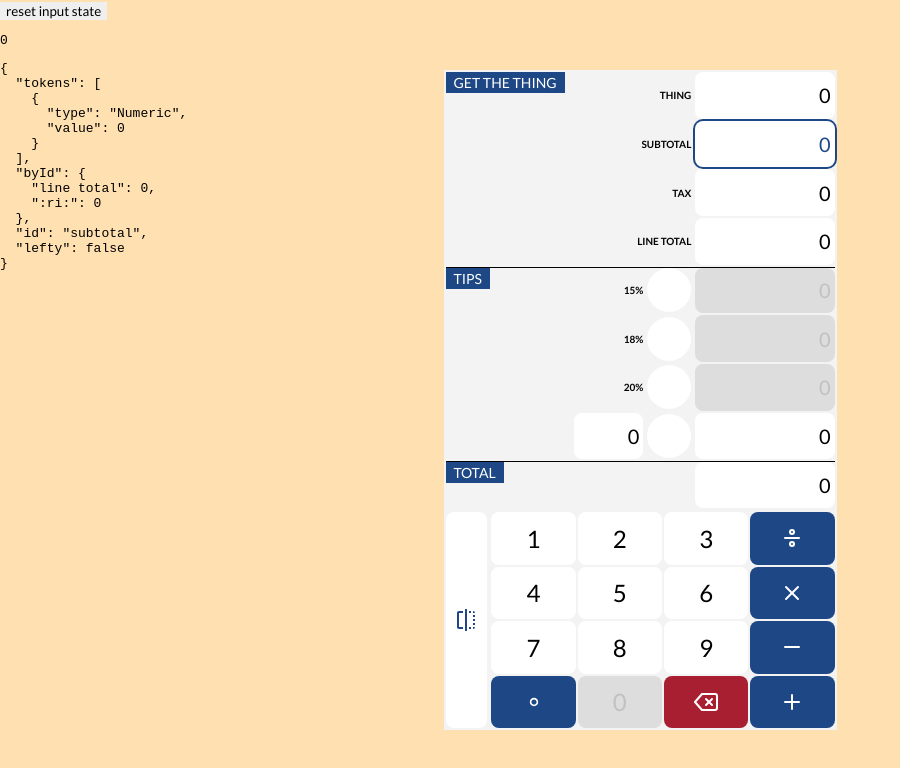
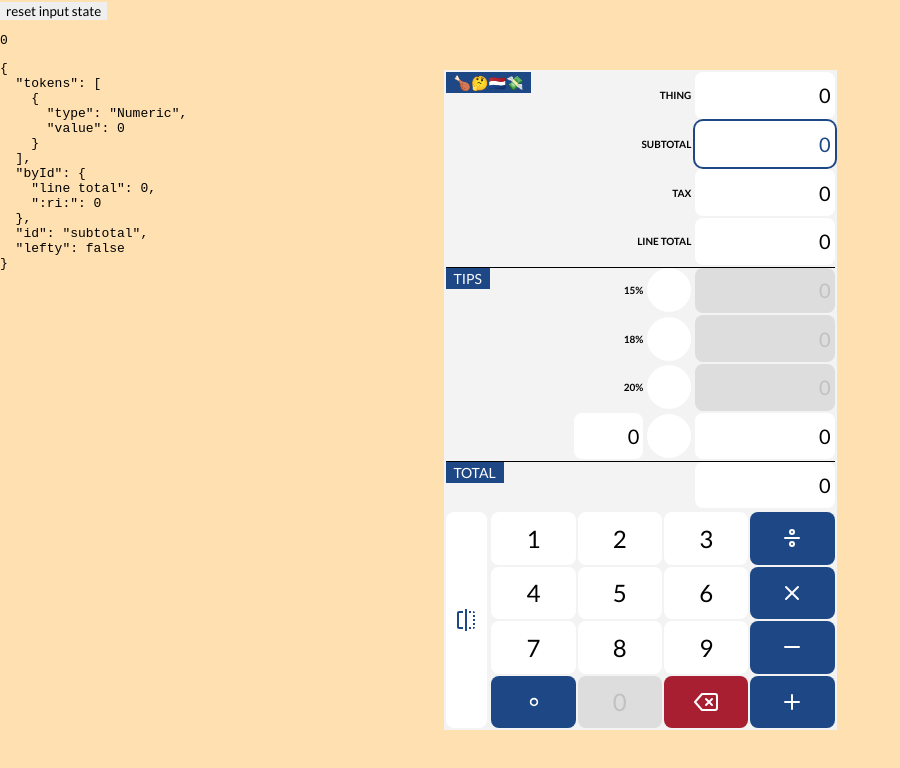
Before and after one commit to rochwu/holanda, a React (Create React App) app: page / in a window 1280 px wide. Shown: the top 768 px of the page, without its empty margins (0-900 px from the left). Built offline with nearby package versions, Linux system fonts and the light colour scheme.

Commit message:
I heard emojis just makes everything better

```diff
--- a/src/Receipt/Item/Item.tsx
+++ b/src/Receipt/Item/Item.tsx
@@ -14,7 +14,7 @@ export const Item: FC<Props> = ({label}) => {
 
   // TODO: Better message or probs just do a proper header for the whole App
   return (
-    <Line label={label ?? 'thing'} heading="get the thing">
+    <Line label={label ?? 'thing'} heading="🍗🤔🇳🇱💸">
       <ReadOnly identifier={id} />
       <Field identifier={id} />
     </Line>
```
